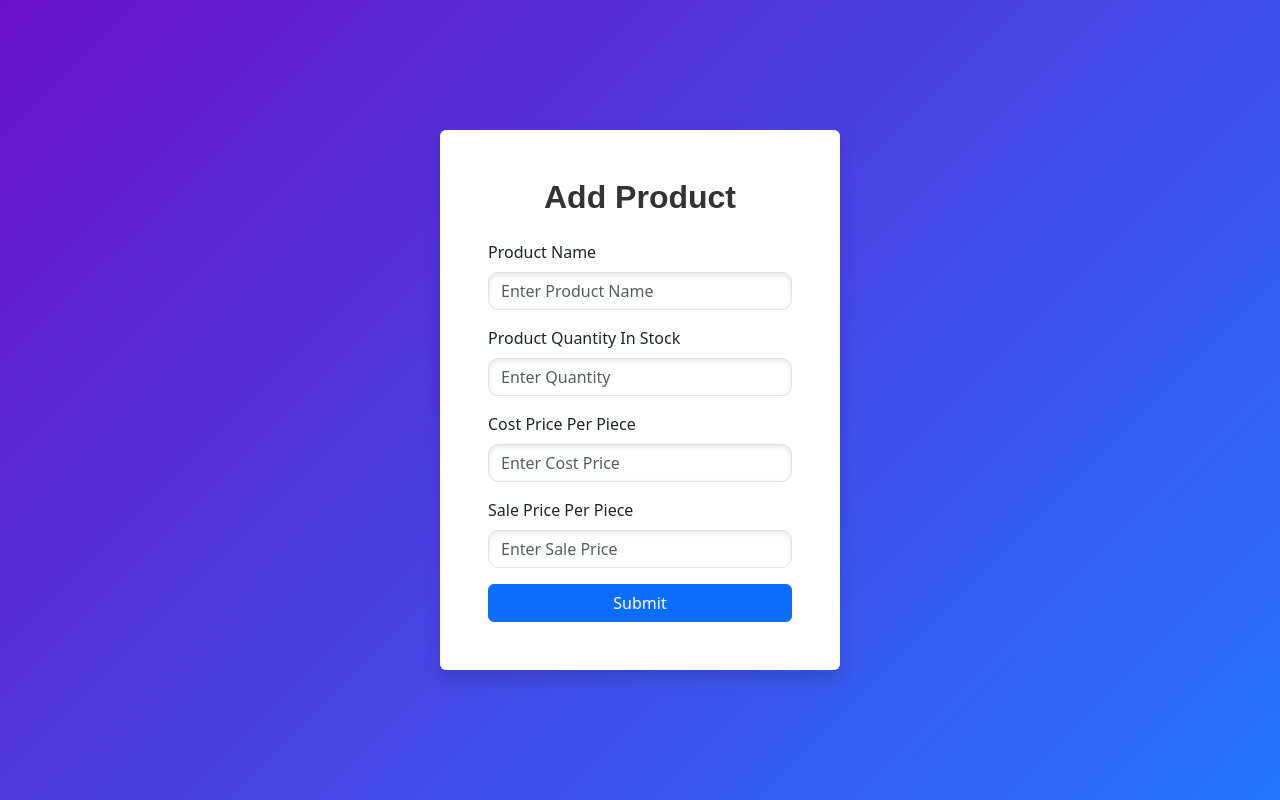
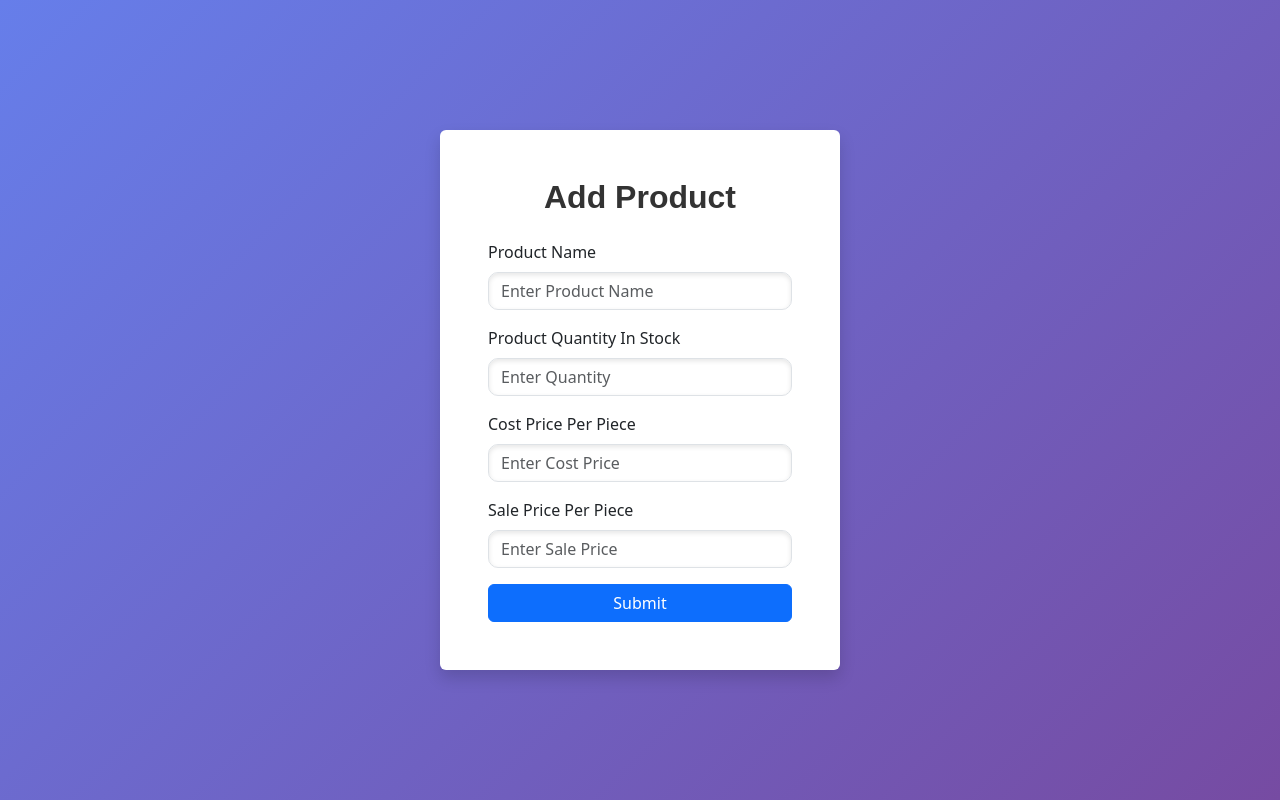
Before and after one commit to Neeraj-Gulavani/InventoryManagement, a Django app: template InventoryManagementSystem/content/templates/content/add.html in a window 1280 px wide. Run offline with Django 3.2, Linux system fonts and the light colour scheme; the template is opened without the code that fills it, so the values that code supplies are empty.

Commit message:
Add Page Styling Changes

```diff
--- a/InventoryManagementSystem/content/templates/content/add.html
+++ b/InventoryManagementSystem/content/templates/content/add.html
@@ -8,7 +8,12 @@
     <title>Inventory Management System</title>
     <style>
         body {
-            background: linear-gradient(135deg, #6a11cb 0%, #2575fc 100%);
+           /* background: linear-gradient(135deg, #6a11cb 0%, #2575fc 100%); */
+            background: linear-gradient(135deg, #667eea, #764ba2);
+            min-height: 100vh;
+            display: flex;
+            flex-direction: column;
+
         }
         form {
             background-color: #fff;
```
